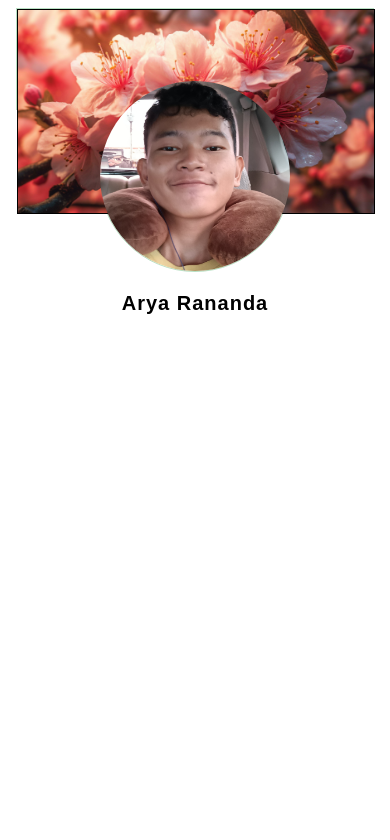
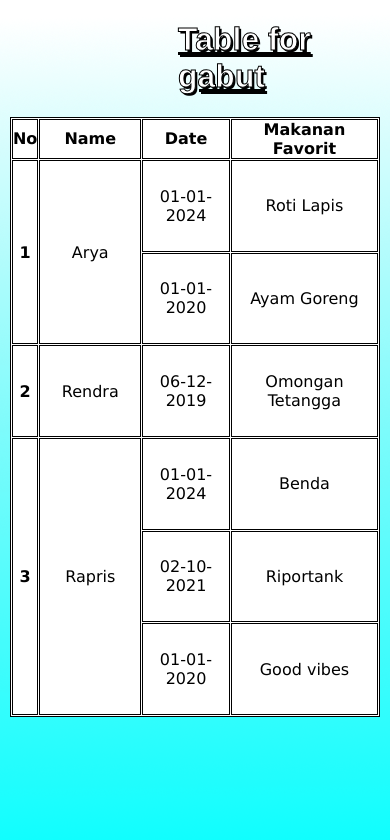
Before and after one commit to jamal0013/webgabutreal22, a plain HTML site: page index.html in a window 390 px wide. Drawn offline with Linux system fonts and the light colour scheme.

Commit message:
Add files via upload

```diff
--- a/index.html
+++ b/index.html
@@ -4,16 +4,52 @@
     <link rel="stylesheet" href="style.css">
     <meta charset="UTF-8">
     <meta name="viewport" content="width=device-width, initial-scale=1.0">
-    <title>Portofolio</title>
+    <title>Document</title>
 </head>
 <body>
-    <!-- sampul -->
-    <div id="navbar">
-        <img src="flower-blossom-pink-beauty-in-nature-vibrant-cherry-blossom-romantic-japanese-culture-generated-by-ai-free-photo.jpg" alt="" id="navbar1">
-    </div>
-    <!-- profile picture -->
-        <img src="1.jpg" alt="" id="profile">
-    <!-- nama -->
-     <h1 id="nama">Arya Rananda</h1>
+    <h1 id="ngising">Table for gabut</h1>
+    <table id="Table">
+        <thead>
+            <tr>
+                <th>No</th>
+                <th>Name</th>
+                <th>Date</th>
+                <th>Makanan Favorit</th>
+            </tr>
+        </thead>
+        <tbody>
+            <tr>
+                <th rowspan="2">1</th>
+                <td rowspan="2" style="width: 100px;">Arya</td>
+                <td>01-01-2024</td>
+                <td>Roti Lapis</td>
+            </tr>
+            <tr>
+                <td>01-01-2020</td>
+                <td>Ayam Goreng</td>
+            </tr>
+            <tr>
+                <th>2</th>
+                <td>Rendra</td>
+                <td>06-12-2019</td>
+                <td>Omongan Tetangga</td>
+            </tr>
+            <tr>
+                <th rowspan="3">3</th>
+                <td rowspan="3">Rapris</td>
+                <td>01-01-2024</td>
+                <td>Benda</td>
+
+            </tr>
+            <tr>
+                <td>02-10-2021</td>
+                <td>Riportank</td>
+            </tr>
+            <tr>
+                <td>01-01-2020</td>
+                <td>Good vibes</td>
+            </tr>
+        </tbody>
+    </table>
 </body>
 </html>
--- a/style.css
+++ b/style.css
@@ -1,56 +1,54 @@
-@media only screen and (max-width: 768px) {
-
-
-
-
-/* font install */
-
-@import url('https://fonts.googleapis.com/css2?family=Poppins:ital,wght@0,100;0,200;0,300;0,400;0,500;0,600;0,700;0,800;0,900;1,100;1,200;1,300;1,400;1,500;1,600;1,700;1,800;1,900&family=Quicksand:wght@300..700&display=swap');
-
-/* font install */
-/* nama */
-#nama {
-    font-family: "Quicksand", sans-serif;
-    font-size: 20px;
-    text-align: center;
-    font-weight: 600;
-    letter-spacing: 1px;
-    margin-top: 20px;
-
+body {
+    background-color: aqua;
+    background-image: url(gradient\ x.png);
+    background-repeat: repeat-x;
+    background-position: top;
 }
-
-/* Sampul */
-#navbar {
-    border: 1px solid rgb(184, 224, 195);
-    width: 95%;
-    height: 100px;
-    margin-left: auto;
-    margin-right: auto;
+#ngising {
+    font-family:'Franklin Gothic Medium', 'Arial Narrow', Arial, sans-serif;
+    color: white;
+    text-decoration: underline;
+    -webkit-text-stroke: 1px black;
+    text-shadow: 2px 2px black;
+    margin-left: 170px;
 }
-#navbar1 {
+#Table,th,tr,td {
     border: 1px solid;
-    width: 100%;
+    font-family: 'Lucida Sans', 'Lucida Sans Regular', 'Lucida Grande', 'Lucida Sans Unicode', Geneva, Verdana, sans-serif;
     margin-left: auto;
     margin-right: auto;
 }
 
-/* profile picture */
-#profile {
-    object-fit: cover;
-    height: 190px;
-    width: 190px;
-    border-radius: 100%;
-    border: 1px solid rgb(184, 224, 195);
-    display: block;
-    margin: auto;
-    margin-top: -30px;
+th,td {
+    padding: 25px;
+    text-align: center;
 }
-/* Media queries */
-/* For mobile phones: */
-[class*="col-"] {
-    width: 100%;
-  }
-
-
+table {
+    border-spacing: 1px;
+    width: 1000px;
 
 }
+
+/* media queries */
+
+@media only screen and (max-width: 600px) {
+    #Table,th,tr,td {
+        border: 1px solid;
+        font-family: 'Lucida Sans', 'Lucida Sans Regular', 'Lucida Grande', 'Lucida Sans Unicode', Geneva, Verdana, sans-serif;
+        margin-left: auto;
+        margin-right: auto;
+        background-color: white;
+    }
+
+    th,td {
+        padding: 0px;
+        text-align: center;
+
+    }
+    table {
+        border-spacing: 1px;
+        width: 99%;
+        height: 600px;
+        size: 1px;
+    }
+}
```
Also changed, not shown: gradient x.png (added).
